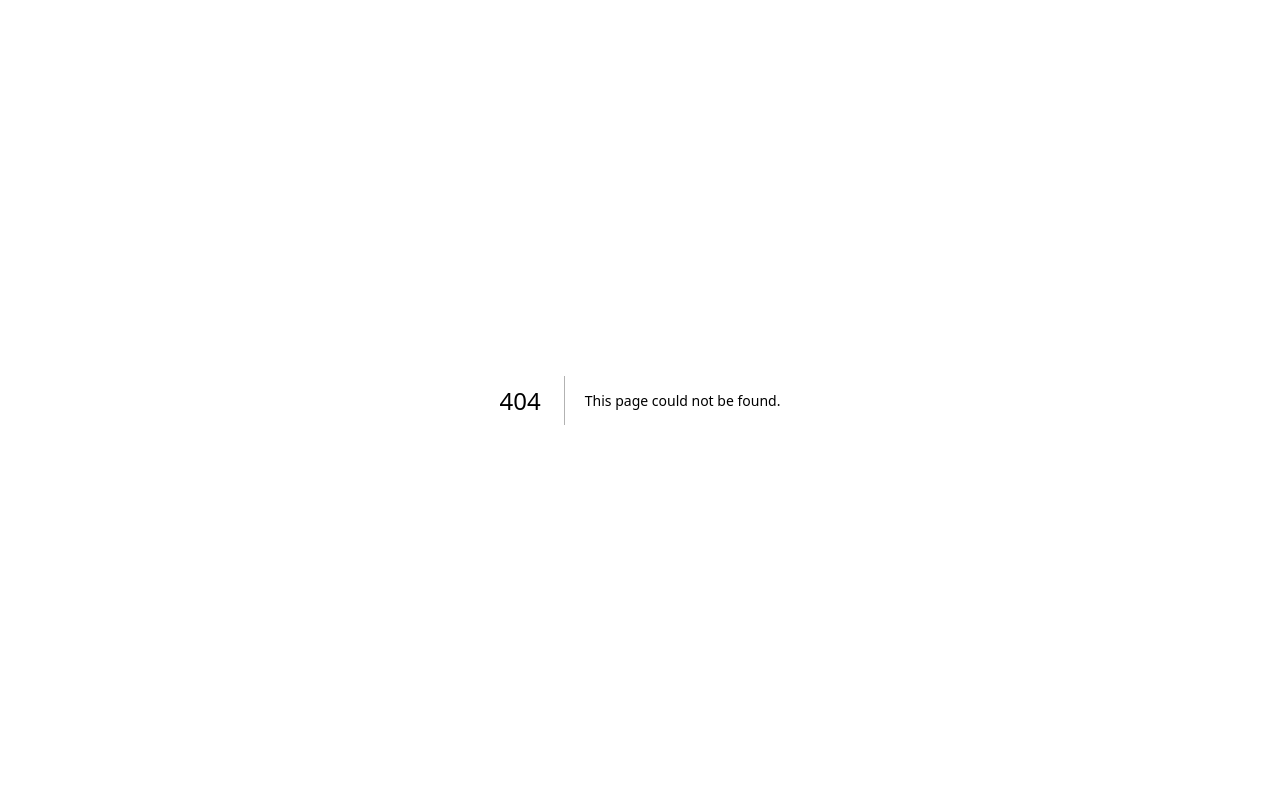
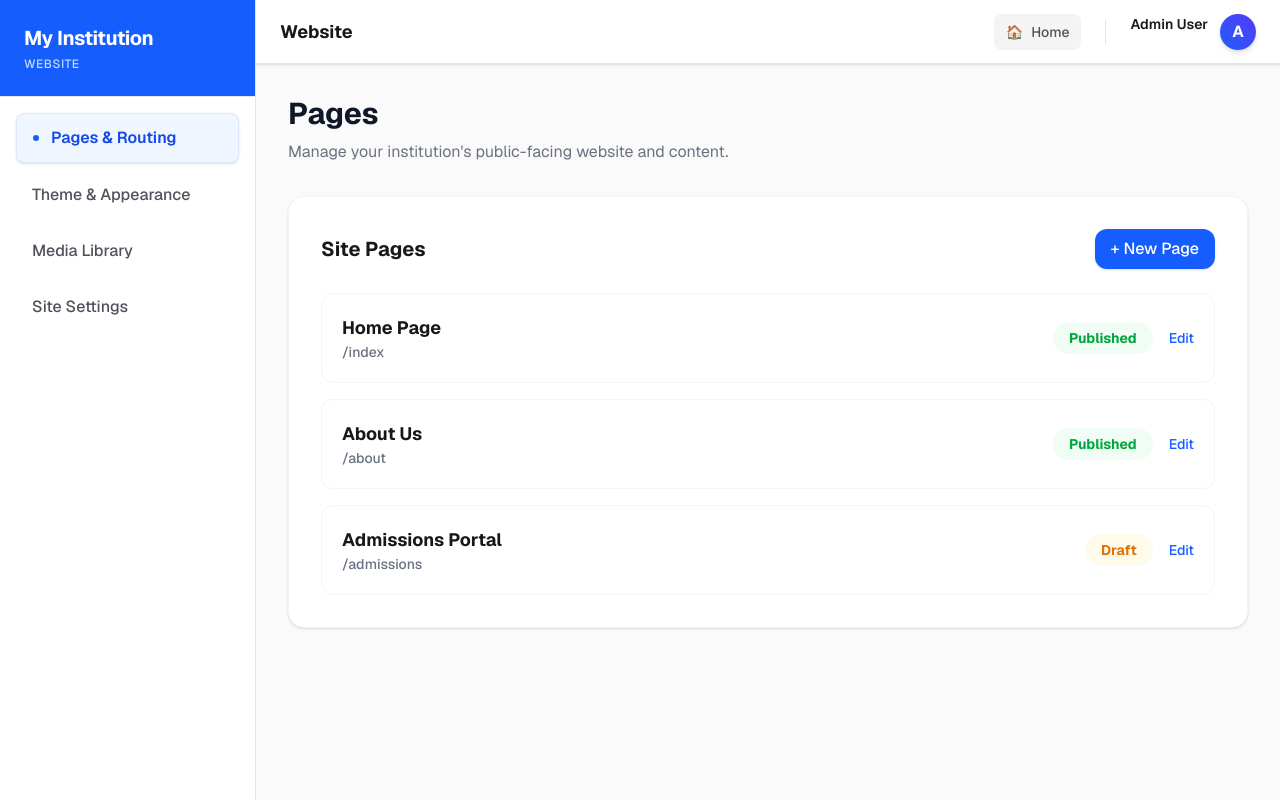
Before and after one commit to sam001ind/school-erp-enterprise, a Next.js app in the folder apps/web/: page /website in a window 1280 px wide. Before the commit this address had no page. Built offline with nearby package versions, Linux system fonts and the light colour scheme.

Commit message:
feat: Add Website Builder card and CMS module

```diff
--- a/apps/web/src/app/(dashboard)/layout.tsx
+++ b/apps/web/src/app/(dashboard)/layout.tsx
@@ -5,6 +5,12 @@ import { usePathname, useSearchParams } from "next/navigation";
 
 // Define the sub-menus for each module
 const moduleMenus: Record<string, { title: string, id: string }[]> = {
+  "/website": [
+    { title: "Pages & Routing", id: "pages" },
+    { title: "Theme & Appearance", id: "theme" },
+    { title: "Media Library", id: "media" },
+    { title: "Site Settings", id: "settings" },
+  ],
   "/admissions": [
     { title: "Dashboard & Analytics", id: "dashboard" },
     { title: "Campaigns & Leads", id: "campaigns" },
--- /dev/null
+++ b/apps/web/src/app/(dashboard)/website/page.tsx
@@ -0,0 +1,83 @@
+"use client";
+import React, { Suspense } from "react";
+import { useSearchParams } from "next/navigation";
+
+function WebsiteContent() {
+  const searchParams = useSearchParams();
+  const activeTab = searchParams.get("tab") || "pages";
+
+  return (
+    <div className="p-8 max-w-6xl mx-auto">
+      <header className="mb-8">
+        <h1 className="text-3xl font-bold text-gray-900 dark:text-white capitalize">
+          {activeTab.replace("-", " ")}
+        </h1>
+        <p className="text-gray-500 mt-2">Manage your institution's public-facing website and content.</p>
+      </header>
+
+      {activeTab === "pages" && (
+        <div className="bg-white dark:bg-zinc-900 rounded-2xl border border-gray-100 dark:border-zinc-800 shadow-sm p-8">
+          <div className="flex justify-between items-center mb-6">
+            <h2 className="text-xl font-bold dark:text-white text-zinc-900">Site Pages</h2>
+            <button className="bg-blue-600 hover:bg-blue-700 text-white px-4 py-2 rounded-xl font-medium shadow-sm">
+              + New Page
+            </button>
+          </div>
+
+          <div className="space-y-4">
+            <div className="p-5 border border-zinc-100 dark:border-zinc-800 rounded-xl flex justify-between items-center hover:shadow-md transition-shadow">
+              <div>
+                <p className="font-bold text-lg dark:text-white text-zinc-900">Home Page</p>
+                <p className="text-sm text-gray-500 font-medium">/index</p>
+              </div>
+              <div className="flex gap-2">
+                <span className="text-sm font-bold text-green-600 dark:text-green-400 bg-green-50 dark:bg-green-900/30 px-4 py-1.5 rounded-full">Published</span>
+                <button className="text-blue-600 font-medium text-sm hover:underline ml-2">Edit</button>
+              </div>
+            </div>
+            <div className="p-5 border border-zinc-100 dark:border-zinc-800 rounded-xl flex justify-between items-center hover:shadow-md transition-shadow">
+              <div>
+                <p className="font-bold text-lg dark:text-white text-zinc-900">About Us</p>
+                <p className="text-sm text-gray-500 font-medium">/about</p>
+              </div>
+              <div className="flex gap-2">
+                <span className="text-sm font-bold text-green-600 dark:text-green-400 bg-green-50 dark:bg-green-900/30 px-4 py-1.5 rounded-full">Published</span>
+                <button className="text-blue-600 font-medium text-sm hover:underline ml-2">Edit</button>
+              </div>
+            </div>
+            <div className="p-5 border border-zinc-100 dark:border-zinc-800 rounded-xl flex justify-between items-center hover:shadow-md transition-shadow">
+              <div>
+                <p className="font-bold text-lg dark:text-white text-zinc-900">Admissions Portal</p>
+                <p className="text-sm text-gray-500 font-medium">/admissions</p>
+              </div>
+              <div className="flex gap-2">
+                <span className="text-sm font-bold text-amber-600 dark:text-amber-400 bg-amber-50 dark:bg-amber-900/30 px-4 py-1.5 rounded-full">Draft</span>
+                <button className="text-blue-600 font-medium text-sm hover:underline ml-2">Edit</button>
+              </div>
+            </div>
+          </div>
+        </div>
+      )}
+
+      {["theme", "media", "settings"].includes(activeTab) && (
+        <div className="animate-in fade-in duration-500 flex flex-col items-center justify-center min-h-[50vh] text-center">
+          <div className="w-20 h-20 bg-zinc-100 dark:bg-zinc-800 rounded-full flex items-center justify-center text-3xl mb-6 shadow-inner">
+             {activeTab === 'theme' ? '🎨' : activeTab === 'media' ? '🖼️' : '⚙️'}
+          </div>
+          <h2 className="text-2xl font-bold dark:text-white capitalize mb-2">{activeTab.replace("-", " ")}</h2>
+          <p className="text-zinc-500 max-w-md">
+            Configure your institution's public-facing website identity. This powerful CMS tool connects directly to your domain.
+          </p>
+        </div>
+      )}
+    </div>
+  );
+}
+
+export default function WebsiteDashboard() {
+  return (
+    <Suspense fallback={<div>Loading...</div>}>
+      <WebsiteContent />
+    </Suspense>
+  )
+}
--- a/apps/web/src/app/page.tsx
+++ b/apps/web/src/app/page.tsx
@@ -2,6 +2,7 @@ import Link from "next/link";
 
 export default function Home() {
   const modules = [
+    { name: "Website Builder", path: "/website", icon: "🌐", color: "from-cyan-400 to-blue-600", stats: "3 Pages Live" },
     { name: "Admissions", path: "/admissions", icon: "🎓", color: "from-red-500 to-rose-600", stats: "15 Pending" },
     { name: "Attendance", path: "/attendance", icon: "📅", color: "from-blue-500 to-indigo-600", stats: "92% Avg" },
     { name: "Examinations", path: "/examinations", icon: "📝", color: "from-indigo-500 to-purple-600", stats: "Mid-Terms Active" },
```
